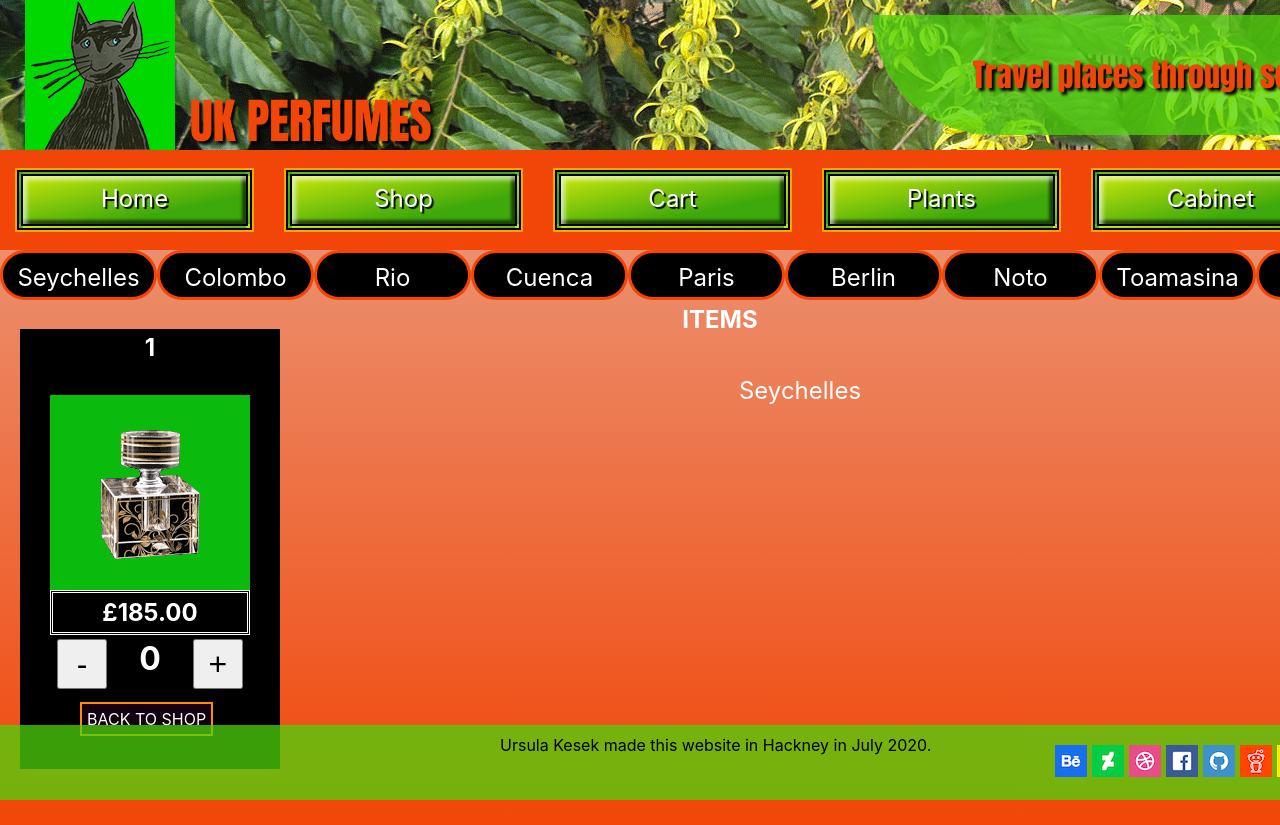
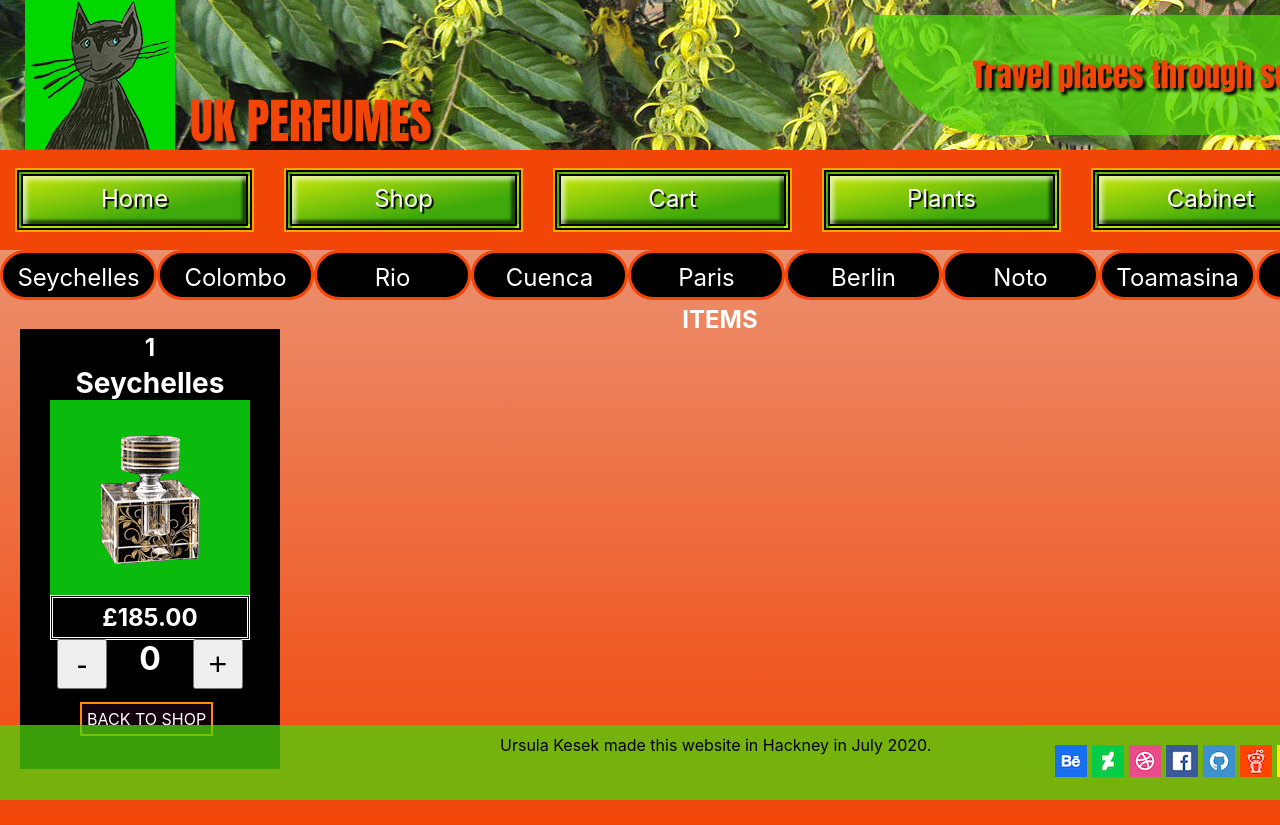
Before and after one commit to GiacomoSorbi/UrsulaKesek-module-ii, a React (Create React App) app: page /cartp/1 in a window 1280 px wide. Shown: the top 825 px of the page. Built offline with nearby package versions, Linux system fonts and the light colour scheme.

Commit message:
edited Item/Product

```diff
--- a/src/components/Item/Item.css
+++ b/src/components/Item/Item.css
@@ -1,8 +1,8 @@
 .item-one {
   margin: 30px;
   background-color: black;
-  width:200px;
-  height:200px;
+  width: 200px;
+  height: 200px;
 }
 .iimg {
   width: 200px;
@@ -12,16 +12,16 @@ h2.iid {
   padding: 4px;
   text-align: center;
 }
-p.ipt {
+h3.ipt {
   text-align: center;
-  font-size: 1.5em;
-  color:white;
+  font-size: 1.75em;
+  color: white;
 }
 h4.cost {
-  padding:5px;
+  padding: 5px;
   text-align: center;
   width: 200px;
   color: white;
-  font-size:1.5em ;
-  border:3px double white
+  font-size: 1.5em;
+  border: 3px double white;
 }
--- a/src/components/Item/index.jsx
+++ b/src/components/Item/index.jsx
@@ -14,7 +14,8 @@ const Item = ({ match }) => {
       <div className="item">
         <main className="item-one">
           <h2 className="iid">{itemId}</h2>
-          <p className="ipt">{itemTitle}</p>
+          <h3 className="ipt">{itemTitle}</h3>
+
           <div
             className="iimg"
             style={{ backgroundImage: `url(${itemImg}` }}
--- a/src/constants/index.jsx
+++ b/src/constants/index.jsx
@@ -25,8 +25,8 @@ export const products = [
   {
     id: "2",
     name: "Scent 2",
-    title: "Colombo Fresh",
-    desc: "Blending Lemongrass,lavender,mandarin and peppermint",
+    title: "Colombo Cool",
+    desc: "Lemongrass,lavender,mandarin and peppermint",
     img: bottle1,
     prefix: "£",
     price: 145.0,
--- a/src/pages/SingleProductPage/SingleProductPage.css
+++ b/src/pages/SingleProductPage/SingleProductPage.css
@@ -46,9 +46,11 @@ item-link{
   width: auto;
 }
 .pt {
+  position: relative;
+  right:60px;
   padding:8px;
   border: 2px double darkorange;
-  width: 250px;
+  width: 300px;
 }
 .pp {
   padding:5px;
--- a/src/pages/SingleProductPage/index.jsx
+++ b/src/pages/SingleProductPage/index.jsx
@@ -18,9 +18,9 @@ const SingleProductPage = ({ match}) => {
         <h2 className="pn">
           {productId}-{productName}
         </h2>
-        <p className="pt">
+        <h3 className="pt">
           {productTitle} - {productDesc}
-        </p>
+        </h3>
         <div
           className="pimg"
           style={{ backgroundImage: `url(${productImg}` }}
```
